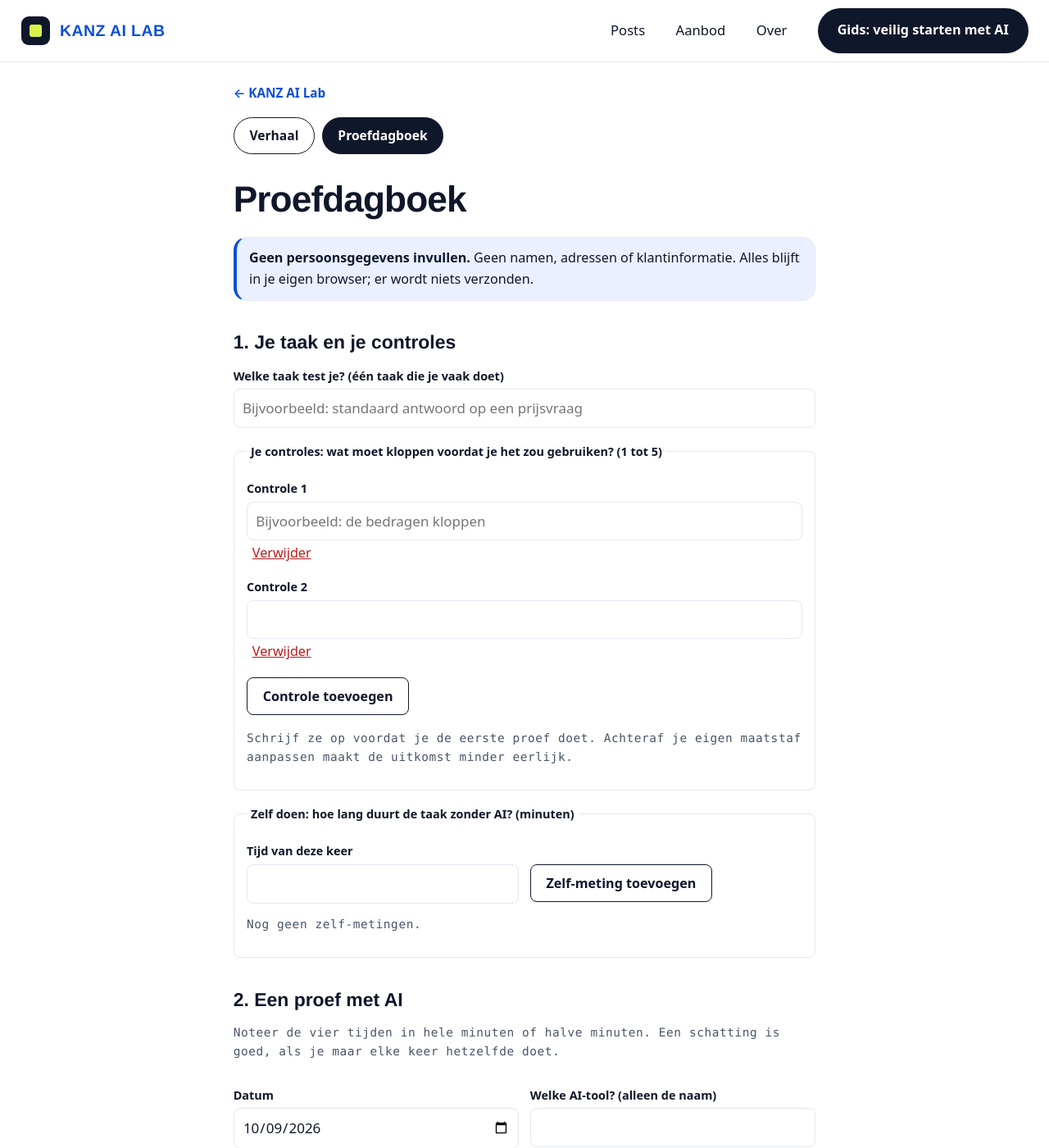
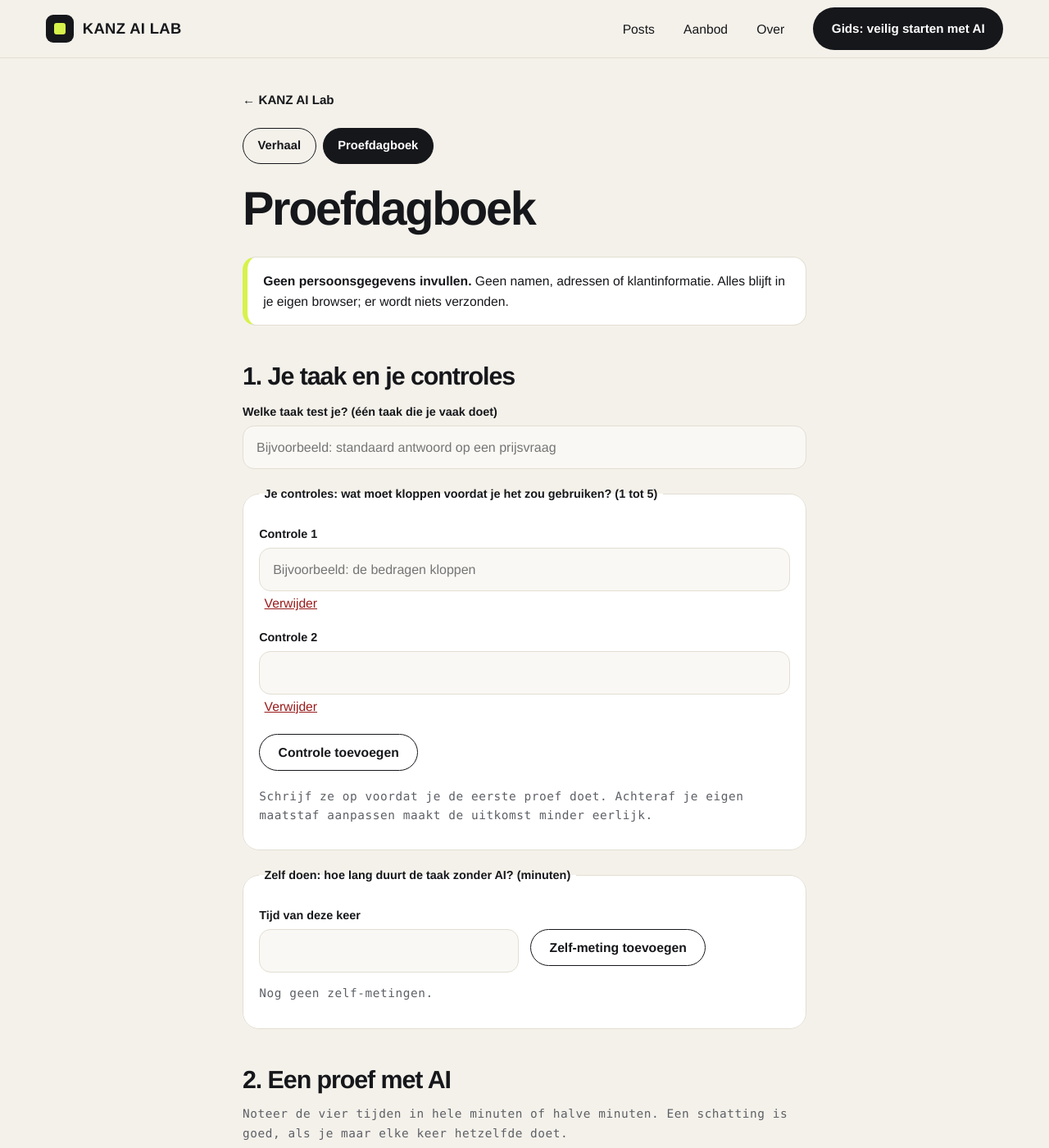
Before and after one commit to kanz-ai-lab-nl/kanz-ai-lab-nl.github.io, a Jekyll site: the page proefdagboek/proefdagboek.html, which Jekyll copies as it is, in a window 1280 px wide and 1400 px high. Shown: the whole window at 82% size. Built offline with Jekyll 4.4.1, drawn with Linux system fonts in a browser that asks for light colours.

Commit message:
Nieuwe stijl (REQUEST 9): proefdagboek

```diff
--- a/proefdagboek/index.html
+++ b/proefdagboek/index.html
@@ -5,11 +5,7 @@
 <meta property="og:title" content="Bespaart AI je echt tijd? Meet het zelf, met één taak"><meta property="og:description" content="Een rustig proefdagboek voor kleine ondernemers: één terugkerende taak, je eigen controles, en eerlijke cijfers over wat het kost en oplevert."><meta property="og:type" content="website"><meta property="og:locale" content="nl_NL"><meta property="og:site_name" content="KANZ AI Lab"><meta property="og:url" content="https://kanz-ai-lab-nl.github.io/proefdagboek/"><meta property="og:image" content="https://kanz-ai-lab-nl.github.io/img/cover-proefdagboek.png"><meta property="og:image:width" content="1600"><meta property="og:image:height" content="900"><meta name="twitter:card" content="summary_large_image">
 <link rel="stylesheet" href="/assets/kanz.css"></head>
 <body>
-<header class="top"><div class="w">
-<a class="brand" href="/"><i></i>KANZ AI Lab</a>
-<div class="menu"><nav aria-label="Menu"><a href="/#posts">Posts</a><a href="/#aanbod">Aanbod</a><a href="/#over">Over</a></nav><a class="cta" href="/gids/">Gids: veilig starten met AI</a></div>
-<details class="mm"><summary>Menu</summary><div class="mi"><nav aria-label="Menu"><a href="/#posts">Posts</a><a href="/#aanbod">Aanbod</a><a href="/#over">Over</a></nav><a class="cta" href="/gids/">Gids: veilig starten met AI</a></div></details>
-</div></header><article class="art"><p class="crumb"><a href="/">&larr; KANZ AI Lab</a></p><div class="tabs"><a href="/proefdagboek/" aria-current="page">Verhaal</a><a href="/proefdagboek/proefdagboek.html">Proefdagboek</a></div><span class="tag">Gratis hulpmiddel</span><h1>Bespaart AI je echt tijd? Meet het zelf, met één taak.</h1><figure class="cover"><img src="/img/cover-proefdagboek.png" width="1600" height="900" alt="Een persoon aan een bureau met een laptop en een afvinklijst."></figure>
+<header class="top"><div class="w"><a class="brand" href="/"><i></i>KANZ AI Lab</a><div class="menu"><nav aria-label="Menu"><a href="/#posts">Posts</a><a href="/#aanbod">Aanbod</a><a href="/#over">Over</a></nav><a class="cta" href="/gids/">Gids: veilig starten met AI</a></div><details class="mm"><summary>Menu</summary><div class="mi"><nav aria-label="Menu"><a href="/#posts">Posts</a><a href="/#aanbod">Aanbod</a><a href="/#over">Over</a></nav><a class="cta" href="/gids/">Gids: veilig starten met AI</a></div></details></div></header><article class="art"><p class="crumb"><a href="/">&larr; KANZ AI Lab</a></p><div class="tabs"><a href="/proefdagboek/" aria-current="page">Verhaal</a><a href="/proefdagboek/proefdagboek.html">Proefdagboek</a></div><span class="tag">Gratis hulpmiddel</span><h1>Bespaart AI je echt tijd? Meet het zelf, met één taak.</h1><figure class="cover"><img src="/img/cover-proefdagboek.png" width="1600" height="900" alt="Een persoon aan een bureau met een laptop en een afvinklijst."></figure>
 <p>Je hoort het overal: AI bespaart tijd. Misschien geldt dat voor jouw werk. Misschien niet. Het gevoel van snel werken en de klok zeggen niet altijd hetzelfde, en alleen jij kunt zien wat het bij jouw taak doet.</p>
 <h2>Wat er snel buiten de som blijft</h2>
 <p>Als je zegt "dat mailtje kostte twee minuten", tel je vaak alleen het vragen en het wachten. Het lezen, het nakijken en het herstellen vergeet je makkelijk. Juist dat deel kan groot zijn. Daarom noteer je het apart.</p>
--- a/proefdagboek/proefdagboek.html
+++ b/proefdagboek/proefdagboek.html
@@ -5,11 +5,7 @@
 <meta property="og:title" content="Proefdagboek - één taak, je eigen controles"><meta property="og:description" content="Gratis proefdagboek: log per proef wat AI kost en oplevert bij één taak. Alles blijft in je eigen browser."><meta property="og:type" content="website"><meta property="og:locale" content="nl_NL"><meta property="og:site_name" content="KANZ AI Lab"><meta property="og:url" content="https://kanz-ai-lab-nl.github.io/proefdagboek/proefdagboek.html"><meta property="og:image" content="https://kanz-ai-lab-nl.github.io/img/cover-proefdagboek.png"><meta property="og:image:width" content="1600"><meta property="og:image:height" content="900"><meta name="twitter:card" content="summary_large_image">
 <link rel="stylesheet" href="/assets/kanz.css"><link rel="stylesheet" href="style.css"></head>
 <body>
-<header class="top"><div class="w">
-<a class="brand" href="/"><i></i>KANZ AI Lab</a>
-<div class="menu"><nav aria-label="Menu"><a href="/#posts">Posts</a><a href="/#aanbod">Aanbod</a><a href="/#over">Over</a></nav><a class="cta" href="/gids/">Gids: veilig starten met AI</a></div>
-<details class="mm"><summary>Menu</summary><div class="mi"><nav aria-label="Menu"><a href="/#posts">Posts</a><a href="/#aanbod">Aanbod</a><a href="/#over">Over</a></nav><a class="cta" href="/gids/">Gids: veilig starten met AI</a></div></details>
-</div></header>
+<header class="top"><div class="w"><a class="brand" href="/"><i></i>KANZ AI Lab</a><div class="menu"><nav aria-label="Menu"><a href="/#posts">Posts</a><a href="/#aanbod">Aanbod</a><a href="/#over">Over</a></nav><a class="cta" href="/gids/">Gids: veilig starten met AI</a></div><details class="mm"><summary>Menu</summary><div class="mi"><nav aria-label="Menu"><a href="/#posts">Posts</a><a href="/#aanbod">Aanbod</a><a href="/#over">Over</a></nav><a class="cta" href="/gids/">Gids: veilig starten met AI</a></div></details></div></header>
 <div class="wrap"><p class="crumb"><a href="/">&larr; KANZ AI Lab</a></p><div class="tabs noprint"><a href="/proefdagboek/">Verhaal</a><a href="/proefdagboek/proefdagboek.html" aria-current="page">Proefdagboek</a></div>
 <h1>Proefdagboek</h1>
 <div class="note noprint"><strong>Geen persoonsgegevens invullen.</strong> Geen namen, adressen of klantinformatie. Alles blijft in je eigen browser; er wordt niets verzonden.</div>
--- a/proefdagboek/style.css
+++ b/proefdagboek/style.css
@@ -1,39 +1,31 @@
-:root{--bg:#fff;--ink:#0f172a;--mute:#475569;--line:#e2e8f0;--or:#0b4fd8;--orl:#eaf0ff;--ok:#15803d;--bad:#b91c1c}
-*{box-sizing:border-box}
-html{font-size:17px}
-body{margin:0;background:var(--bg);color:var(--ink);font-family:system-ui,-apple-system,"Segoe UI",Roboto,"Noto Sans",Helvetica,Arial,sans-serif;line-height:1.6}
-.wrap{max-width:44rem;margin:0 auto;padding:1.5rem 1.1rem 4rem}
-h1,h2,h3{line-height:1.2;font-weight:700}
-h1{font-size:2rem;margin:.4rem 0 1rem}
-h2{font-size:1.35rem;margin:2.2rem 0 .6rem}
-a{color:var(--or)}
-.small{font-size:.85rem;color:var(--mute)}
-.note{background:var(--orl);border-left:4px solid var(--or);padding:.7rem .9rem;margin:1.2rem 0;font-size:.95rem}
-label{display:block;font-family:system-ui,sans-serif;font-size:.85rem;font-weight:600;margin:.9rem 0 .25rem}
-input,textarea,select{width:100%;font:inherit;font-size:1rem;padding:.55rem .6rem;border:1px solid var(--line);background:#fff;color:var(--ink);border-radius:8px}
-input:focus,textarea:focus,select:focus,button:focus{outline:3px solid var(--or);outline-offset:1px}
-.row{display:grid;grid-template-columns:repeat(2,1fr);gap:.8rem}
-.row3{display:grid;grid-template-columns:repeat(4,1fr);gap:.6rem}
+.wrap{max-width:46rem;margin:0 auto;padding:2.4rem 1.5rem 5rem}
+.wrap h1{font-size:clamp(2.2rem,6vw,3.6rem);line-height:1.02;letter-spacing:-.04em;margin:.6rem 0 1.2rem;font-weight:800}
+.wrap h2{font-size:clamp(1.5rem,3vw,1.9rem);line-height:1.1;margin:2.8rem 0 .8rem;letter-spacing:-.035em;font-weight:800}
+.wrap h3{letter-spacing:-.02em}
+.crumb{font-size:.95rem;margin:0 0 1.4rem}.crumb a{text-decoration:none;font-weight:700}
+label{display:block;font-size:.9rem;font-weight:700;margin:1rem 0 .3rem}
+input,textarea,select{width:100%;font:inherit;font-size:1rem;padding:.8rem 1rem;border:1px solid var(--line);background:var(--field);color:var(--ink);border-radius:14px}
+input:focus,textarea:focus,select:focus,button:focus{outline:3px solid var(--ink);outline-offset:2px}
+.row{display:grid;grid-template-columns:repeat(2,1fr);gap:.9rem}
+.row3{display:grid;grid-template-columns:repeat(4,1fr);gap:.7rem}
 @media(max-width:34rem){.row3{grid-template-columns:repeat(2,1fr)}}
-button,.btn{font-family:system-ui,sans-serif;font-size:.95rem;font-weight:600;background:var(--or);color:#fff;border:0;border-radius:8px;padding:.65rem 1.1rem;cursor:pointer;text-decoration:none;display:inline-block}
-button.sec{background:transparent;color:var(--ink);border:1px solid var(--ink)}
-button.link{background:none;color:var(--bad);padding:.2rem .4rem;font-weight:400;text-decoration:underline}
-.btns{display:flex;gap:.6rem;flex-wrap:wrap;margin:1rem 0}
-fieldset{border:1px solid var(--line);margin:1rem 0;padding:.4rem .9rem .8rem;border-radius:8px}
-legend{font-family:system-ui,sans-serif;font-size:.85rem;font-weight:600;padding:0 .3rem}
-.chk{display:flex;gap:.6rem;align-items:flex-start;margin:.4rem 0;font-family:inherit}
-.chk input{width:auto;margin-top:.35rem}
-table{border-collapse:collapse;width:100%;font-family:system-ui,sans-serif;font-size:.85rem;margin:.8rem 0}
-th,td{border-bottom:1px solid var(--line);padding:.4rem .3rem;text-align:left;vertical-align:top}
+button{font-family:var(--sans);font-size:.98rem;font-weight:700;background:var(--lime);color:var(--ink);border:1px solid var(--ink);border-radius:999px;padding:.8rem 1.4rem;cursor:pointer}
+button:hover{background:#c9e53a}
+button.sec{background:transparent;color:var(--ink)}
+button.sec:hover{background:rgba(22,23,27,.07)}
+button.link{background:none;border:0;color:#9a1b1b;padding:.2rem .4rem;font-weight:500;text-decoration:underline}
+.btns{display:flex;gap:.7rem;flex-wrap:wrap;margin:1.2rem 0}
+fieldset{border:1px solid var(--line);background:#fff;margin:1.2rem 0;padding:.6rem 1.2rem 1rem;border-radius:20px}
+legend{font-size:.9rem;font-weight:700;padding:0 .4rem}
+.chk{display:flex;gap:.7rem;align-items:flex-start;margin:.5rem 0;font-weight:400}
+.chk input{width:auto;margin-top:.4rem;accent-color:var(--ink)}
+table{border-collapse:collapse;width:100%;font-size:.88rem;margin:.9rem 0}
+th,td{border-bottom:1px solid var(--line);padding:.5rem .35rem;text-align:left;vertical-align:top}
 .tablewrap{overflow-x:auto}
-.card{border:1px solid var(--line);background:#fff;border-radius:12px;padding:1rem 1.1rem;margin:1rem 0}
-.big{font-size:2rem;font-weight:700;color:var(--or)}
-.stats{display:grid;grid-template-columns:repeat(auto-fit,minmax(9rem,1fr));gap:.8rem}
+.card{border:1px solid var(--line);background:#fff;border-radius:24px;padding:1.3rem 1.4rem;margin:1.2rem 0}
+.big{font-family:var(--head);font-size:2.4rem;font-weight:800;letter-spacing:-.04em;color:var(--ink)}
+.stats{display:grid;grid-template-columns:repeat(auto-fit,minmax(9rem,1fr));gap:.9rem}
 .hide{display:none}
-.bar{display:flex;height:1.1rem;border-radius:3px;overflow:hidden;background:var(--line);margin:.3rem 0}
+.bar{display:flex;height:1.2rem;border-radius:999px;overflow:hidden;background:var(--line);margin:.4rem 0}
 .bar span{display:block}
 @media print{body{background:#fff}.top,.tabs,footer.site,.btns,.noprint,.note{display:none}.wrap{max-width:none;padding:0}.card{break-inside:avoid}}
-
-.wrap{padding-top:1.5rem}
-.crumb{font-size:.9rem;margin:0 0 1rem}.crumb a{text-decoration:none;font-weight:600}
-h1{font-size:clamp(1.9rem,4.5vw,2.6rem);letter-spacing:-.02em;font-weight:800}
```
Also changed, not shown: other parts of proefdagboek/proefdagboek.html (+1 -1 lines).
